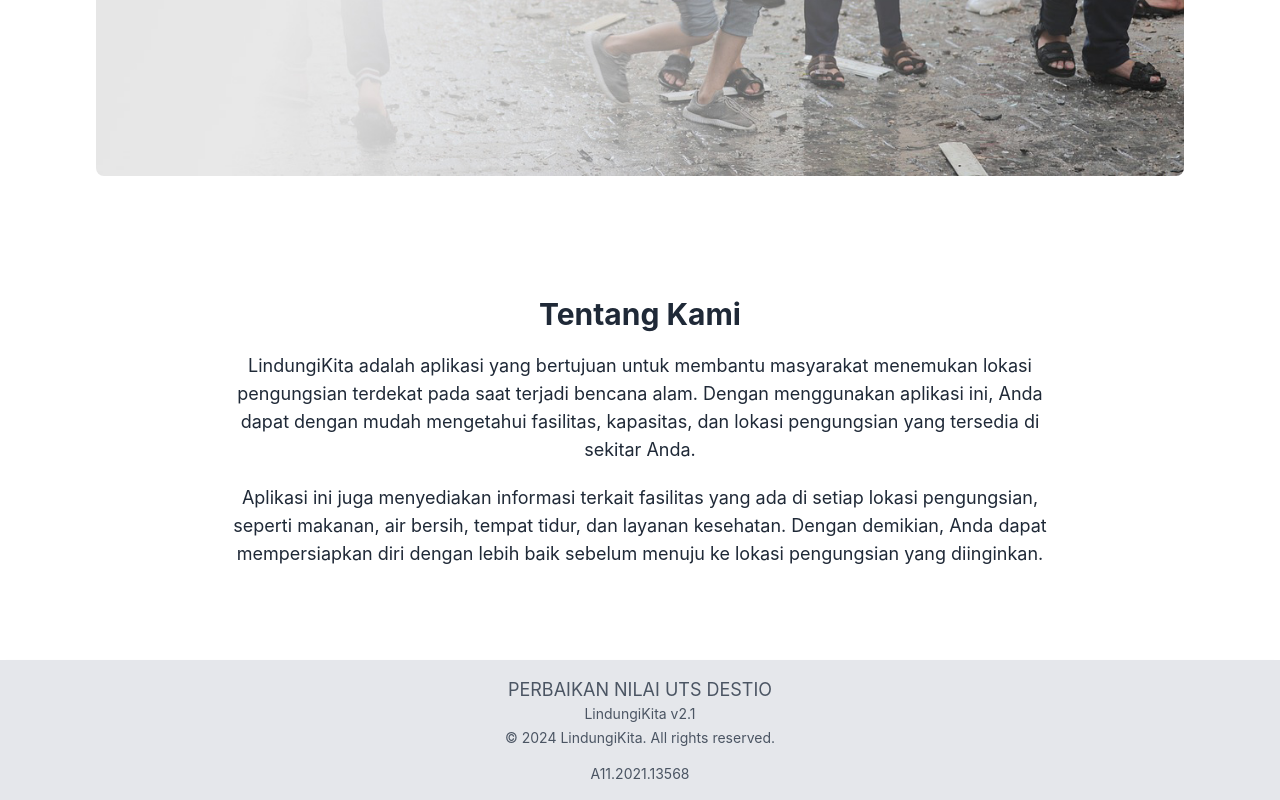
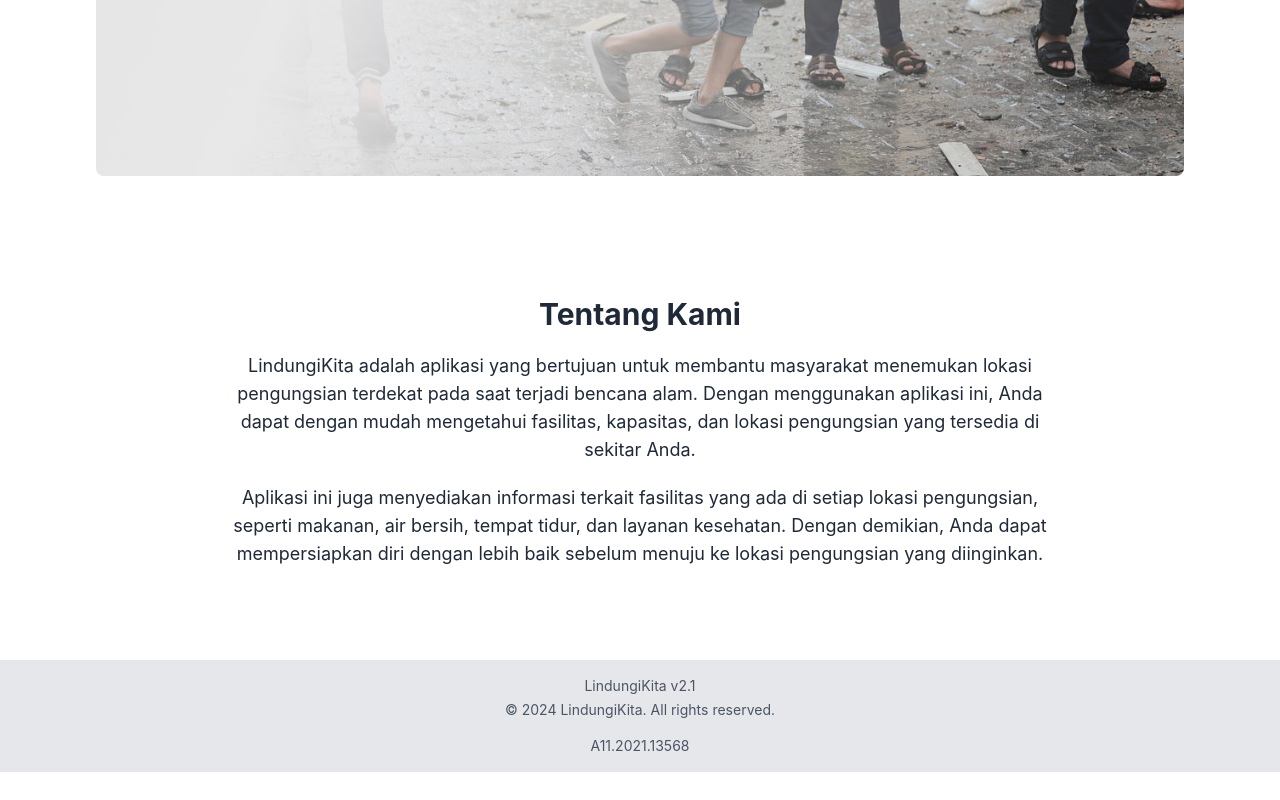
Before and after one commit to destiowahyu/lindungikita2, a React (Create React App) app: page / in a window 1280 px wide. Shown: the part 921-1721 px from the top of the page. After the commit the page ends 1693 px from the top, so only its background shows below. Built offline with nearby package versions, Linux system fonts and the light colour scheme.

Commit message:
Update Footer.js

```diff
--- a/src/components/Footer.js
+++ b/src/components/Footer.js
@@ -3,7 +3,6 @@ import React from 'react';
 const Footer = () => (
   <footer className="bg-gray-200 shadow-md mt-8">
     <div className="max-w-6xl mx-auto p-4 text-center text-gray-600">
-      <h1 className="text-lg">PERBAIKAN NILAI UTS DESTIO</h1>
       <p className="text-sm">
         LindungiKita v2.1
       </p>
```
